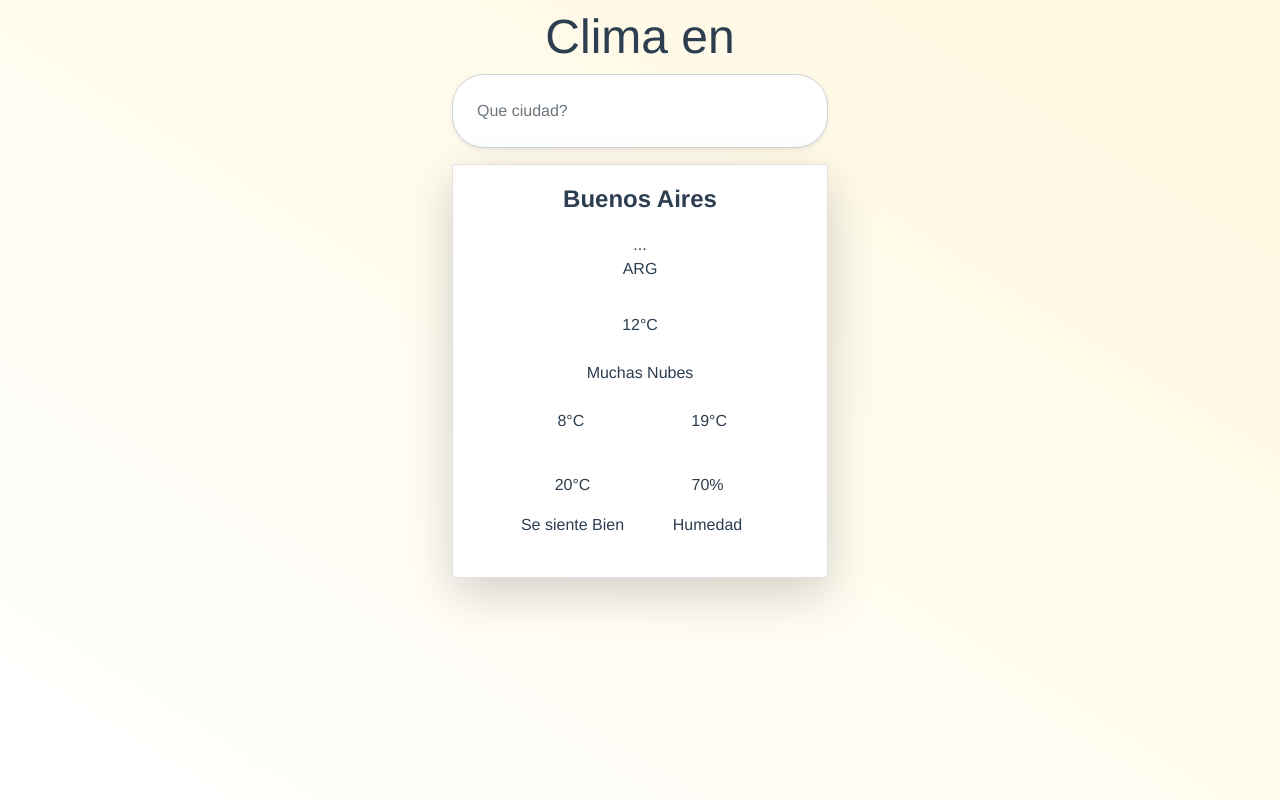
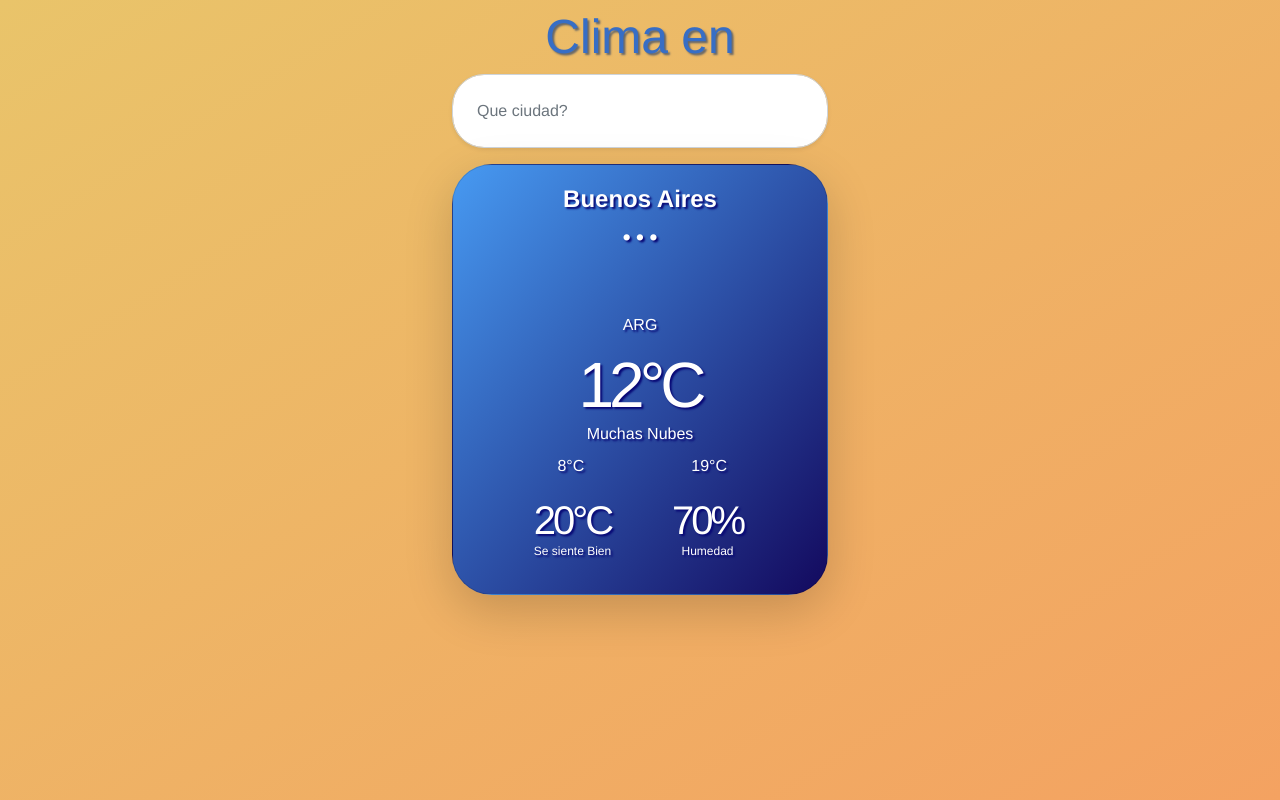
Before and after one commit to be-tho/weather-finder, a plain HTML site: page index.html in a window 1280 px wide. Drawn offline with nearby package versions, Linux system fonts and the light colour scheme.

Commit message:
estilos
Agregando estilos

```diff
--- a/css/estilos.css
+++ b/css/estilos.css
@@ -2,6 +2,10 @@
     box-sizing: border-box;
     padding: 0;
     margin: 0;
+}
+h1{
+    text-shadow: 2px 2px 2px #676768;
+    color: #376ec5;
 }
 #main{
     font-family: Avenir, Helvetica, Arial, sans-serif;
@@ -28,12 +32,55 @@
     font-size: 1.5em;
     font-weight: 600;
 }
+.nombre-ciudad span{
+    position: relative;
+    top: -50px;
+    font-size: 40pt;
+    font-family: 'Times New Roman', Times, serif;
+}
+.temp span{
+    font-weight: 100;
+    font-size: 4em;
+    letter-spacing: -5px;
+    white-space: nowrap;
+}
+.card-mid{
+    line-height: 0.5;
+}
+.condition{
+    font-size: 1em;
+    font-weight: 700;
+    line-height: 1em;
+    text-transform: capitalize;
+}
+.card-bottom{
+    line-height: 0.5;
+}
+.card-bottom p{
+    font-size: 2.5em;
+    font-weight: 100;
+    letter-spacing: -3px;
+}
+.card-bottom span{
+    font-size: 12px;
+}
+.form-control:focus{
+    box-shadow: none;
+    border-color: inherit;
+}
 .dia{
-    background: linear-gradient(to bottom left, #fff8df, #ffffff);
+    background: linear-gradient(to bottom right, #e9c46a, #f4a261);
 }
 .noche{
-    background: linear-gradient(to bottom left, #4854a2, #3d3d3d);
+    background: linear-gradient(to bottom left, #373737, #090e3e);
 }
 .noche h1{
     color: white;
+    text-shadow: 2px 2px 2px #000811;
 }
+.back-card {
+    border-radius: 40px !important;
+    color: white;
+    background: linear-gradient(to bottom right,#479af2,#13095e);
+    text-shadow: 2px 2px 2px #080875;
+}
```
